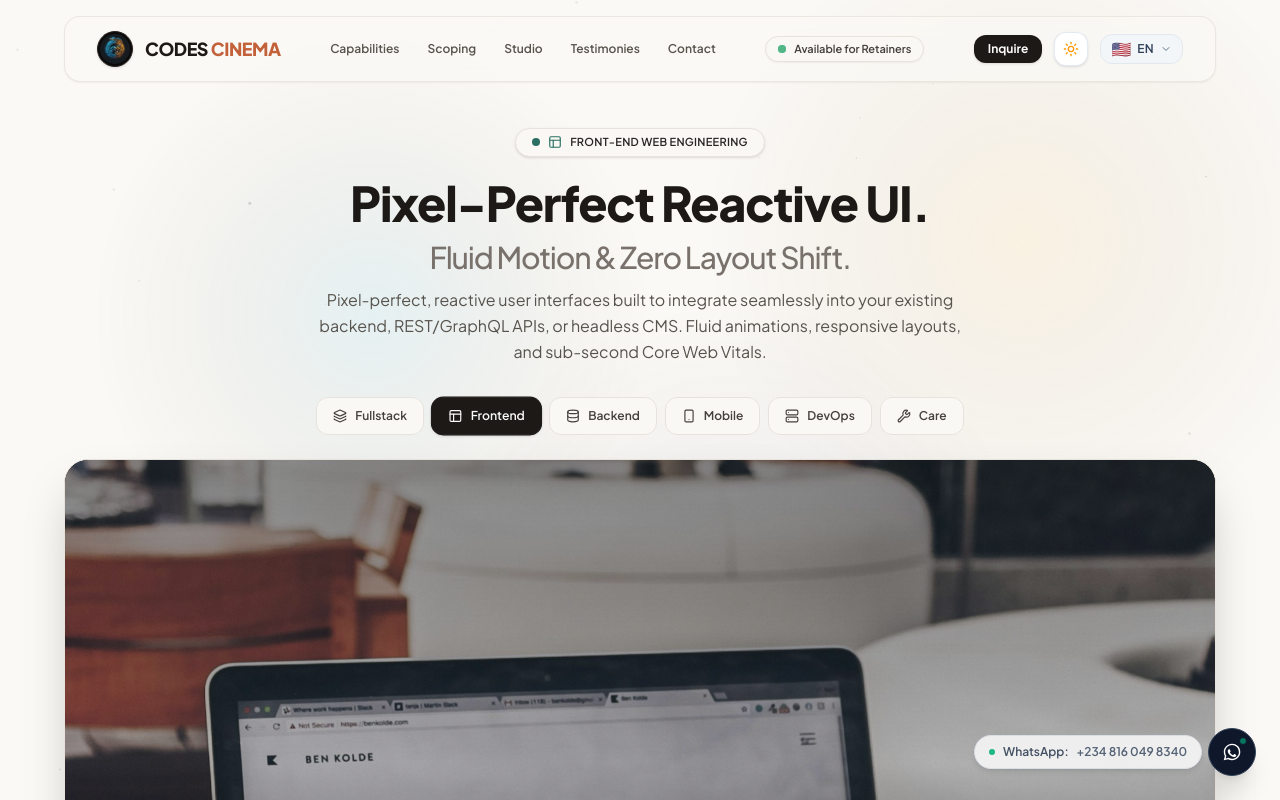
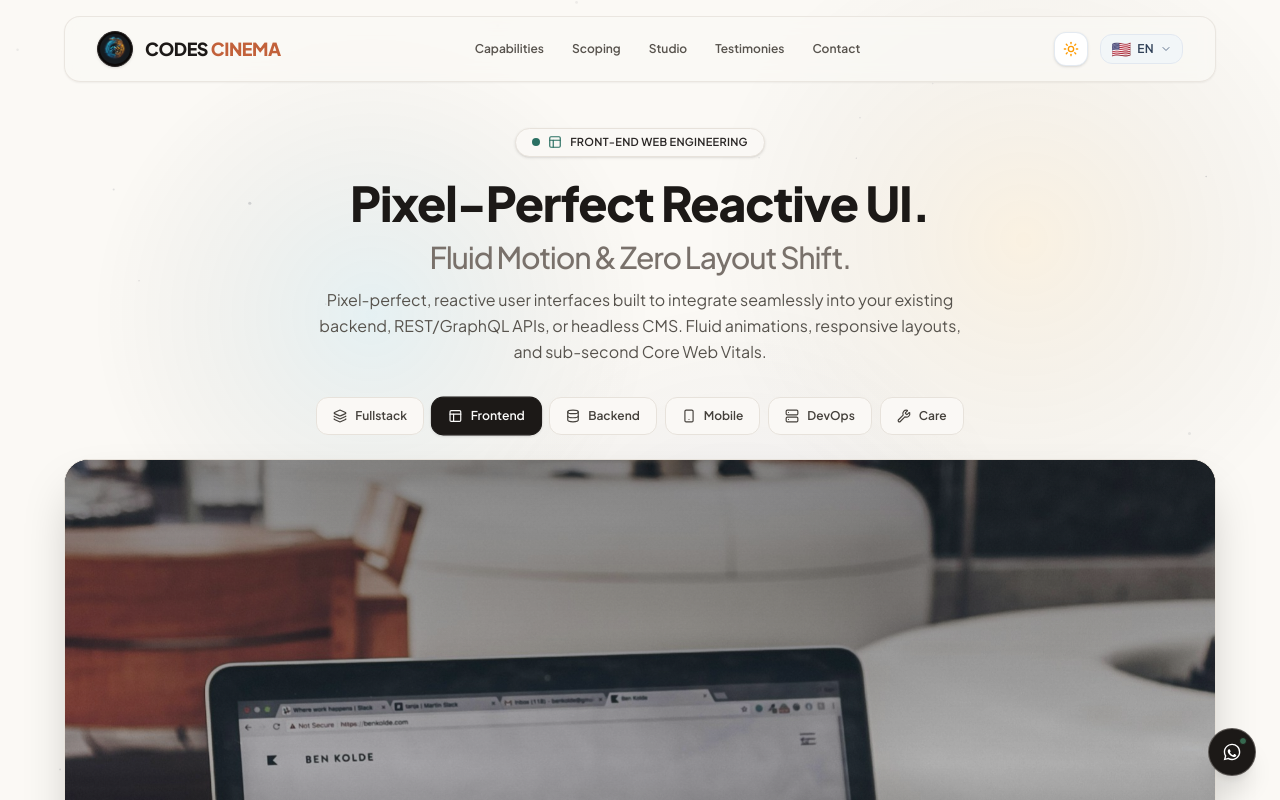
Before and after one commit to chilavet/code-cinema-studios, a React (Vite) app: page / in a window 1280 px wide. Shown: the top 800 px of the page. Built offline with nearby package versions, Linux system fonts and the light colour scheme.

Commit message:
style: remove whatsapp number label, top inquire button, and retainer pill

```diff
--- a/src/App.jsx
+++ b/src/App.jsx
@@ -77,12 +77,7 @@ export default function App() {
           <ScrollParallaxCanvas />
 
           {/* Top Navbar */}
-          <Navbar
-            onOpenContact={() => {
-              const contactSection = document.getElementById('contact');
-              if (contactSection) contactSection.scrollIntoView({ behavior: 'smooth' });
-            }}
-          />
+          <Navbar />
 
           <main>
             {/* Hero Section */}
--- a/src/components/Navbar.jsx
+++ b/src/components/Navbar.jsx
@@ -5,7 +5,7 @@ import CountrySelector from './CountrySelector';
 import ThemeToggle from './ThemeToggle';
 import useScrollPhysics from '../hooks/useScrollPhysics';
 
-export default function Navbar({ onOpenContact }) {
+export default function Navbar() {
   const { t } = useLanguage();
   const [mobileMenuOpen, setMobileMenuOpen] = useState(false);
   const { scrollY, scrollDirection } = useScrollPhysics();
@@ -69,26 +69,8 @@ export default function Navbar({ onOpenContact }) {
             </a>
           </nav>
 
-          {/* Live Studio Availability Pill */}
-          <div className="hidden xl:flex items-center gap-2 px-3 py-1 rounded-full bg-[#FAF8F5] dark:bg-[#1C1A18] border border-[#E7E2DB] dark:border-[#2C2825] text-[11px] font-semibold text-stone-700 dark:text-stone-300 shadow-xs animate-float-subtle">
-            <span className="relative flex h-2 w-2">
-              <span className="animate-ping absolute inline-flex h-full w-full rounded-full bg-[#52B788] opacity-75" />
-              <span className="relative inline-flex rounded-full h-2 w-2 bg-[#52B788]" />
-            </span>
-            <span>Available for Retainers</span>
-          </div>
-
           {/* Right Action Cluster */}
           <div className="hidden sm:flex items-center gap-3">
-            {/* Quick Inquire Button with sheen */}
-            <button
-              type="button"
-              onClick={onOpenContact}
-              className="relative overflow-hidden px-3.5 py-1.5 rounded-xl bg-stone-900 hover:bg-stone-800 dark:bg-stone-100 dark:hover:bg-white text-stone-50 dark:text-stone-950 text-xs font-bold transition-all shadow-sm hover:shadow hover:scale-103 cursor-pointer group"
-            >
-              <span className="relative z-10">Inquire</span>
-              <div className="absolute inset-0 w-full h-full bg-gradient-to-r from-transparent via-white/20 dark:via-stone-900/15 to-transparent -translate-x-full group-hover:animate-btn-shimmer pointer-events-none" />
-            </button>
             {/* Theme Sun/Moon Switcher */}
             <ThemeToggle />
             {/* Country Flag & Language Selector */}
--- a/src/components/WhatsAppButton.jsx
+++ b/src/components/WhatsAppButton.jsx
@@ -1,50 +1,32 @@
-import React, { useState } from 'react';
+import React from 'react';
 
 export default function WhatsAppButton() {
-  const [isHovered, setIsHovered] = useState(false);
   const phoneNumber = '2348160498340';
-  const displayPhone = '+234 816 049 8340';
   const defaultMessage = encodeURIComponent('Hello Codes Cinema, I would like to discuss a project.');
   const whatsappUrl = `https://wa.me/${phoneNumber}?text=${defaultMessage}`;
 
   return (
     <aside
       aria-label="Instant WhatsApp Contact"
-      className="fixed bottom-6 right-6 z-40 flex items-center gap-2.5 group"
-      onMouseEnter={() => setIsHovered(true)}
-      onMouseLeave={() => setIsHovered(false)}
+      className="fixed bottom-6 right-6 z-40 group"
     >
-      {/* Subtle Tooltip Label */}
-      <a
-        href={whatsappUrl}
-        target="_blank"
-        rel="noopener noreferrer"
-        className={`hidden sm:flex items-center gap-2 bg-white/95 dark:bg-slate-900/95 backdrop-blur-md border border-slate-200 dark:border-slate-800 text-slate-800 dark:text-slate-200 px-3.5 py-2 rounded-full text-xs font-medium transition-all duration-200 hover:text-slate-950 dark:hover:text-white hover:border-slate-300 dark:hover:border-slate-700 shadow-md ${
-          isHovered ? 'opacity-100 translate-x-0' : 'opacity-85 translate-x-1'
-        }`}
-      >
-        <span className="w-1.5 h-1.5 rounded-full bg-emerald-500" />
-        <span className="font-semibold text-slate-700 dark:text-slate-300">WhatsApp:</span>
-        <span className="font-semibold text-slate-600 dark:text-slate-400">{displayPhone}</span>
-      </a>
-
       {/* Floating Action Button */}
       <a
         href={whatsappUrl}
         target="_blank"
         rel="noopener noreferrer"
-        aria-label={`Chat with Codes Cinema on WhatsApp at ${displayPhone}`}
-        className="relative flex items-center justify-center w-12 h-12 rounded-full bg-slate-900 dark:bg-slate-800 hover:bg-slate-800 dark:hover:bg-slate-700 text-white border border-slate-700 dark:border-slate-700 shadow-xl hover:scale-110 active:scale-95 transition-all duration-300"
+        aria-label="Chat with Codes Cinema on WhatsApp"
+        className="relative flex items-center justify-center w-12 h-12 rounded-full bg-stone-900 dark:bg-[#1C1A18] hover:bg-stone-800 dark:hover:bg-[#252220] text-white border border-[#E7E2DB]/30 dark:border-[#2C2825] shadow-xl hover:scale-110 active:scale-95 transition-all duration-300"
       >
         {/* Soft Ambient Radar Ping Ring */}
-        <span className="absolute -inset-1 rounded-full bg-emerald-500/25 animate-ping -z-10" />
+        <span className="absolute -inset-1 rounded-full bg-[#52B788]/25 animate-ping -z-10" />
 
         {/* Subtle Live Dot */}
-        <span className="absolute top-2 right-2 w-2 h-2 rounded-full bg-emerald-400 border border-slate-900 animate-pulse" />
+        <span className="absolute top-2 right-2 w-2 h-2 rounded-full bg-[#52B788] border border-stone-900 animate-pulse" />
 
         {/* Minimal WhatsApp Icon */}
         <svg
-          className="w-5 h-5 fill-white group-hover:fill-emerald-400 transition-colors"
+          className="w-5 h-5 fill-white group-hover:fill-[#52B788] transition-colors"
           viewBox="0 0 24 24"
           xmlns="http://www.w3.org/2000/svg"
           role="img"
```
Also changed, not shown: src/components/ScrollParallaxCanvas.jsx (line endings or trailing spaces), src/components/ScrollProgressBar.jsx (line endings or trailing spaces), src/hooks/useScrollPhysics.js (line endings or trailing spaces).
